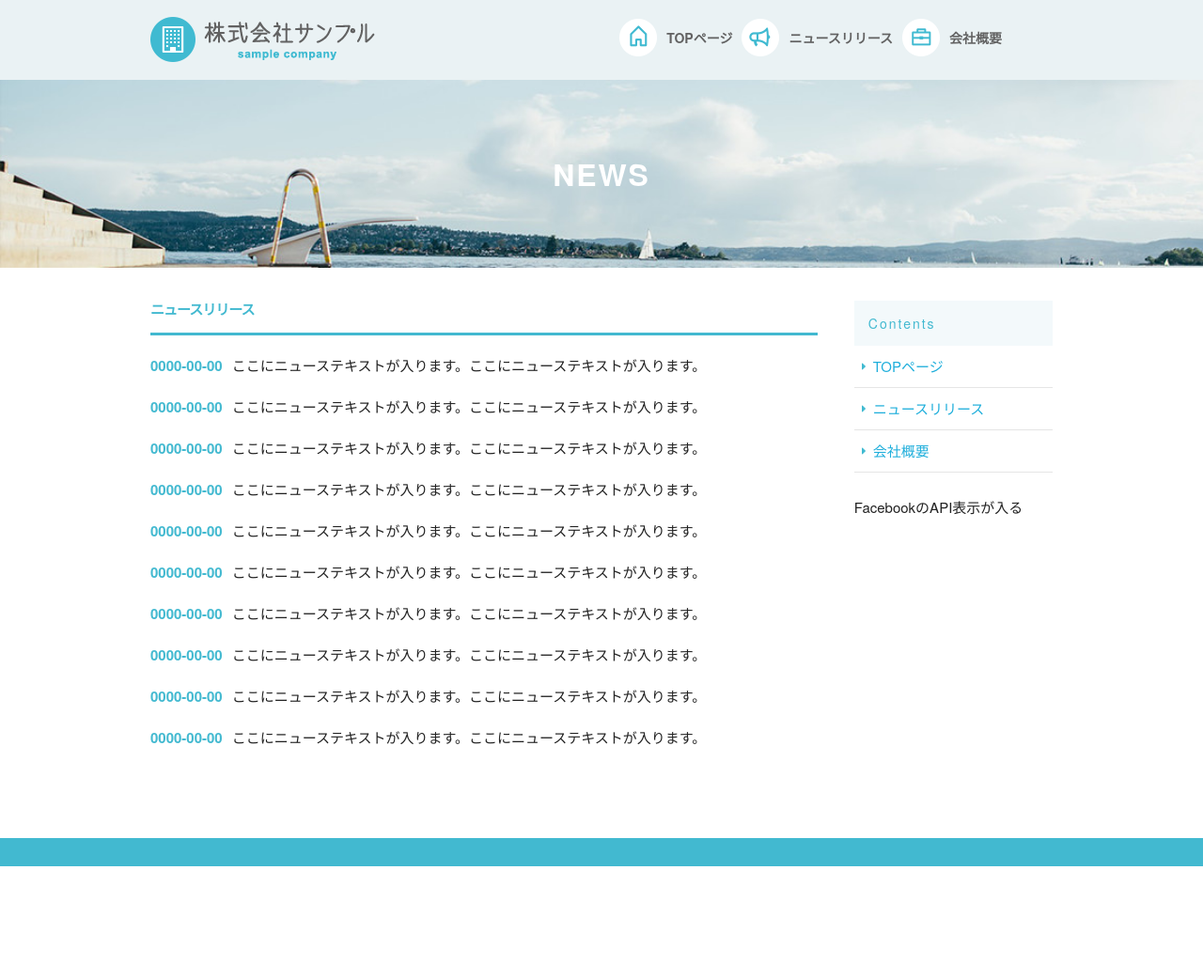
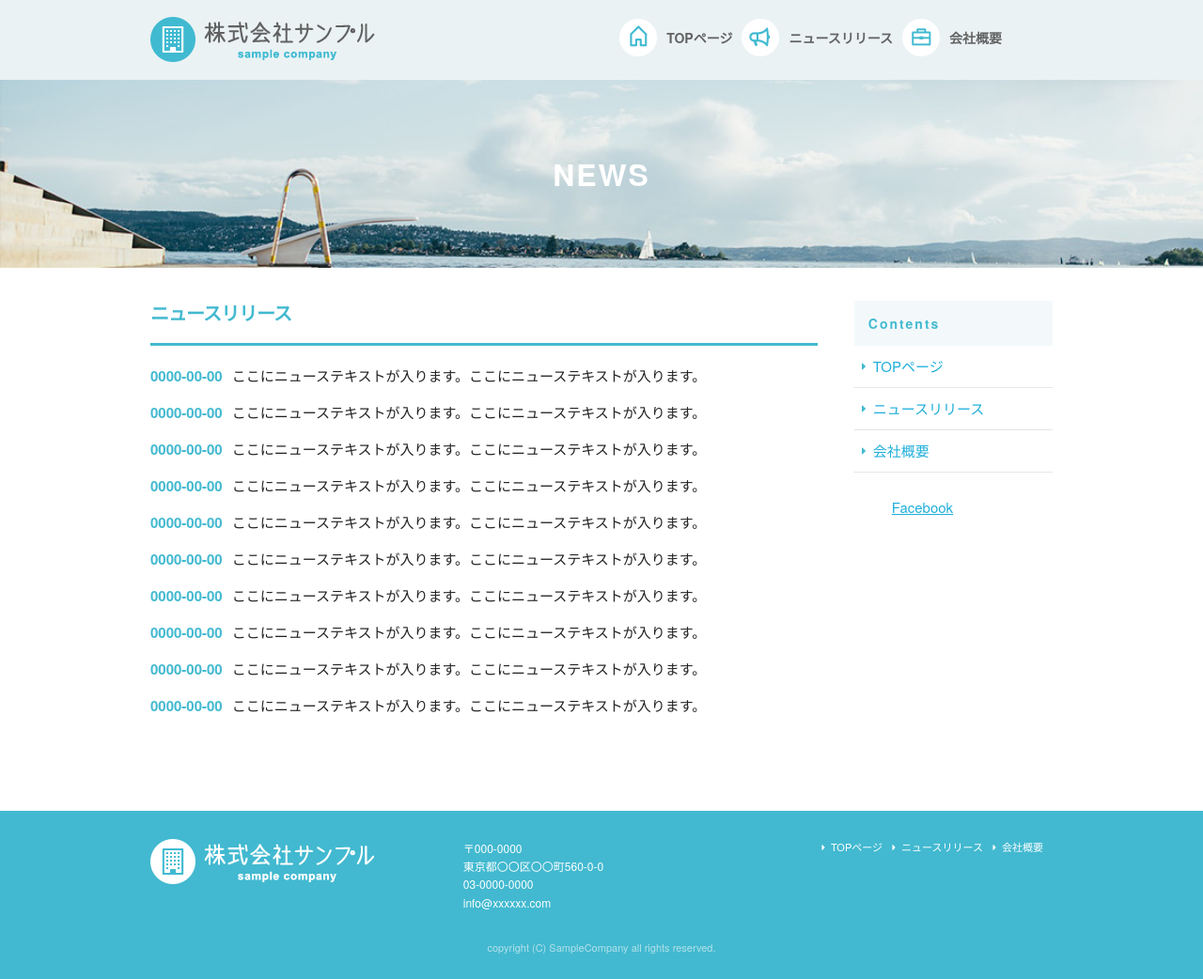
Before and after one commit to tnskEgDaruko/corporate-site, a plain HTML site: page news.html in a window 1280 px wide. Shown: the whole page at 94% size. Before the commit the page ends 922 px from the top, so only its background shows below. Drawn offline with Linux system fonts and the light colour scheme.

Commit message:
newspage_complete

```diff
--- a/css/sample.scss
+++ b/css/sample.scss
@@ -446,8 +446,8 @@ h1 {
 
 /* NEWSpage
 ---------------------------------------------------------*/
-// news_cover
-#news_cover {
+// sub_cover
+#sub_cover {
 
     text-align: center;
     padding: 40px 0;
@@ -484,10 +484,11 @@ h1 {
 // #news_cover
 
 
-// #news_contents
-#news_contents {
+// #contents
+#contents {
 
     padding-top: 20px;
+}
 
 #main {
     h2 {
@@ -512,25 +513,36 @@ h1 {
         }
         // li
     }
+    // .news_li
 }
+// #main
 
 #sidebar {
+    padding-bottom: 20px;
+
     .pc_sidemenu {
         display: none;
     }
 }
 
 @media (min-width: 551px) {
-
+    #contents {
         padding-top: 35px;
         padding-bottom: 70px;
+    }
 
     #main {
+
+        h2 {
+            @include fontsize(20);
+            padding-bottom: 20px;
+        }
+
         .news_li {
 
+            @include fontsize(15);
             li {
-                    @include fontsize(15);
-                    margin-bottom: 20px;
+                padding-bottom: 5px;
 
                 span {
                     display: inline;
@@ -542,6 +554,7 @@ h1 {
         }
         // .news_li
     }
+    // #main
 
     #sidebar {
         .pc_sidemenu {
@@ -551,7 +564,7 @@ h1 {
                 color: $blue1;
                 @include fontsize(14);
                 letter-spacing: 0.2rem;
-                    font-weidht: bold;
+                font-weight: bold;
                 background-color: #f3f9fb;
                 padding: 15px;
                 margin-bottom: 0px;
@@ -572,10 +585,15 @@ h1 {
                         text-decoration: none;
                     }
                 }
+                // li
             }
+            // ul
         }
+        // .pc_sidemenu
     }
+    // #sidebar
 }
+// min-width: 551px
 
 
 //retina_bg
@@ -586,5 +604,3 @@ h1 {
                      }
 }
 //retina_bg
-
-}
--- a/news.html
+++ b/news.html
@@ -55,7 +55,7 @@
             <!--container-->
         </header>
 
-        <div id="news_cover">
+        <div id="sub_cover">
             <div class="container">
                 <div class="row">
                     <div class="twelve columns">
@@ -66,7 +66,7 @@
         </div>
         <!--news_cover-->
 
-        <div id="news_contents">
+        <div id="contents">
             <div class="container">
                 <div class="row">
                     <div id="main" class="nine columns">
@@ -95,15 +95,55 @@
                         </div>
                         <!--pc_sidemenu-->
 
-                        <div class="fb-page">
-                            FacebookのAPI表示が入る
-                        </div>
+                        <div class="fb-page" data-href="https://www.facebook.com/facebook" data-tabs="timeline" data-width="180" data-height="300" data-small-header="false" data-adapt-container-width="true" data-hide-cover="false" data-show-facepile="true"><blockquote cite="https://www.facebook.com/facebook" class="fb-xfbml-parse-ignore"><a href="https://www.facebook.com/facebook">Facebook</a></blockquote></div>
                     </div>
                 </div>
             </div>
         </div>
         <footer>
+            <div class="container">
+                <div class="row">
+                    <div class="four columns sp">
+                        <img class="u-max-full-width" src="images/top/footer_logo.png" alt="株式会社サンプル" srcset="images/top/footer_logo@2x.png 2x">
+                    </div>
+                    <!--columns-->
 
+                    <div class="four columns foot_address sp">
+                        〒000-0000<br>
+                        東京都〇〇区〇〇町560-0-0<br>
+                        03-0000-0000<br>
+                        info@xxxxxx.com
+                    </div>
+                    <!--columns-->
+
+                    <div class="four columns">
+                        <ul class="foot_navi">
+                            <li><a href="index.html">TOPページ</a></li>
+                            <li><a href="news.html">ニュースリリース</a></li>
+                            <li><a href="company.html">会社概要</a></li>
+                        </ul>
+                    </div>
+                    <!--columns-->
+
+                </div>
+                <!--row-->
+                <div class="row">
+                    <div class="twelve columns sp">
+                        <p class="copy">copyright (C) SampleCompany all rights reserved.</p>
+                    </div>
+                </div>
+                <!--row-->
+            </div>
         </footer>
+        <div id="fb-root"></div>
+        <script>
+            (function(d, s, id) {
+              var js, fjs = d.getElementsByTagName(s)[0];
+              if (d.getElementById(id)) return;
+              js = d.createElement(s); js.id = id;
+              js.src = 'https://connect.facebook.net/ja_JP/sdk.js#xfbml=1&version=v3.2';
+              fjs.parentNode.insertBefore(js, fjs);
+            }(document, 'script', 'facebook-jssdk'));
+        </script>
     </body>
 </html>
```
Also changed, not shown: css/sample.css, 1 other file. Lines whose indentation alone changed are shown as unchanged.
